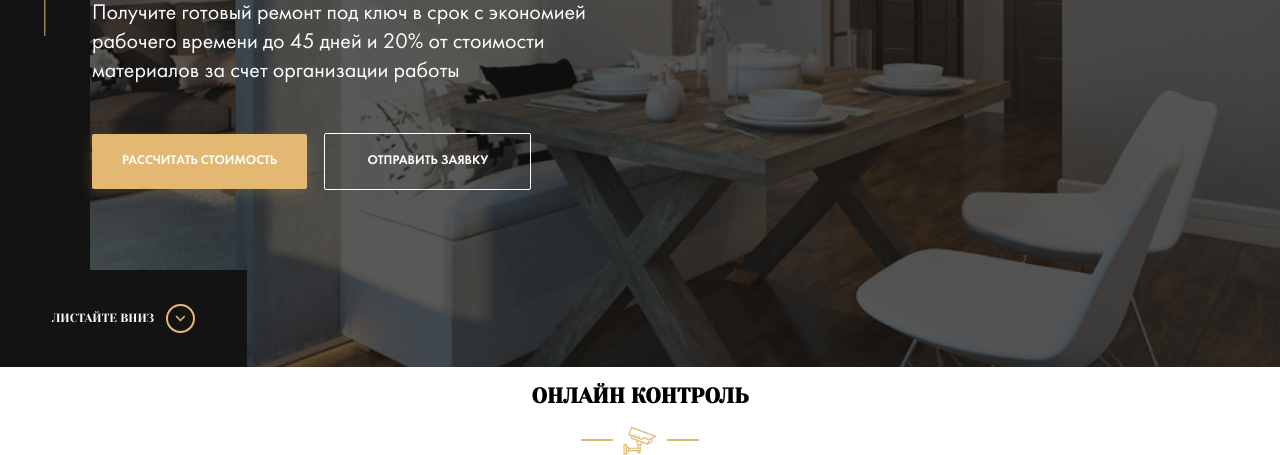
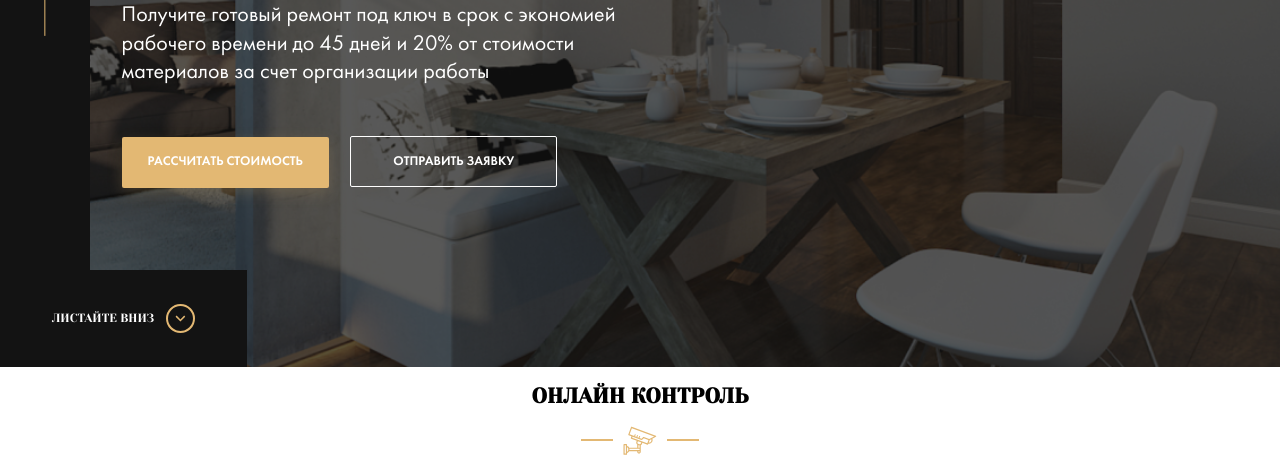
Before and after one commit to NikitaShow/Design-Repair-Company, a website: page index.html in a window 1280 px wide. Shown: the part 433-888 px from the top of the page. Drawn offline with Linux system fonts and the light colour scheme; files whose address does not match are found by name.

Commit message:
rewritten adaptation styles for hero contant and hero button

```diff
--- a/sass/_grid.sass
+++ b/sass/_grid.sass
@@ -1,4 +1,4 @@
 .container
-  width: 95%
+  width: 90%
   max-width: 1256px
   margin: auto
--- a/sass/_interface.sass
+++ b/sass/_interface.sass
@@ -16,7 +16,7 @@
       box-shadow: none
   &--outline
     width: 207px
-
+    height: 51px
     border: 1px solid $light
     background-color: transparent
     color: $light
--- a/sass/templates/_hero.sass
+++ b/sass/templates/_hero.sass
@@ -26,18 +26,18 @@
   &__content
     position: relative
     max-width: 47.85rem
-    margin-left: 4.28rem
+    margin-left: 5%
   &__title
-    margin-bottom: 0.8rem
+    margin-bottom: 1.2rem
   &__text
     margin: 0
-    margin-bottom: 3.3rem
+    margin-bottom: 3.4rem
     max-width: 504px
     font-size: 1.57rem
     line-height: 131%
   &__button
-    margin-right: 1rem
-    padding: 20px 30px
+    margin-right: 1.3rem
+    padding: 18px 26px
   &__instagram
     position: absolute
     left: 0
@@ -94,6 +94,6 @@
   font-weight: normal
   text-transform: uppercase
   font-family: 'Yeseva One', cursive
-  line-height: 1.4
+  line-height: 3.78rem
   &--primary
     color: $primary
```
Also changed, not shown: css/style.css.
